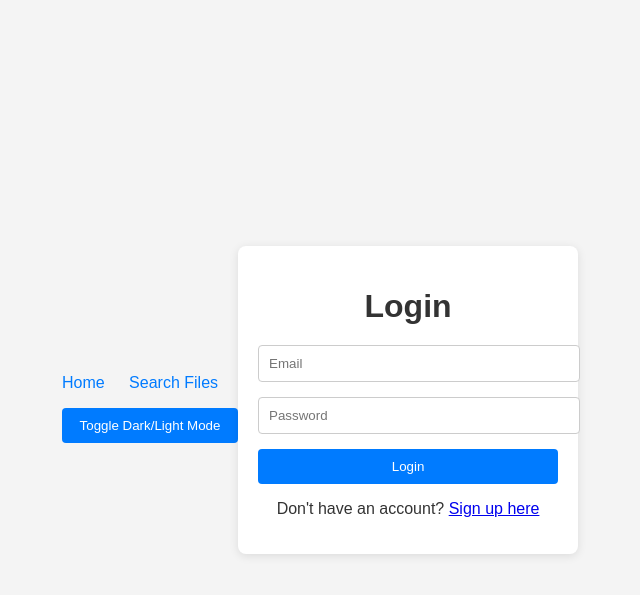
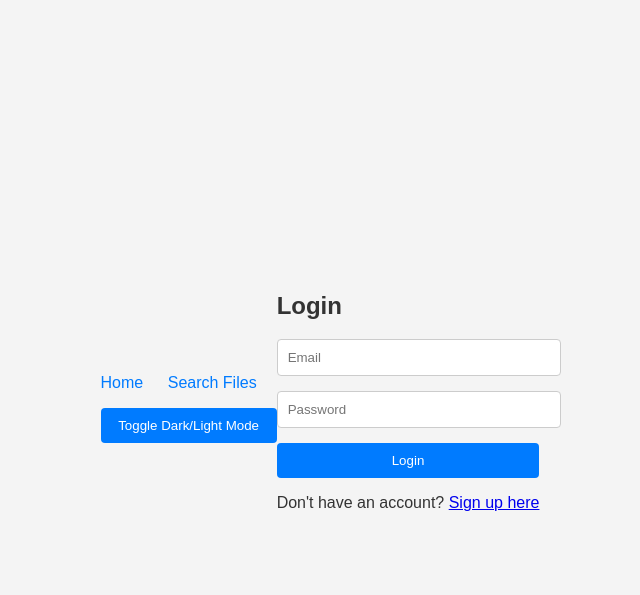
Before and after one commit to Perciviall/app, a Flask app: page /login in a window 1280 px wide. Shown: the top 595 px of the page, without its empty margins (320-960 px from the left). Run offline with Flask 3, Linux system fonts and the light colour scheme.

Commit message:
Update login.html

```diff
--- a/templates/login.html
+++ b/templates/login.html
@@ -9,23 +9,32 @@
 </head>
 <body>
     {% include 'header.html' %}
+
     {% with messages = get_flashed_messages(with_categories=true) %}
         {% if messages %}
             <ul>
-            {% for category, message in messages %}
-                <li class="alert alert-{{ category }}">{{ message }}</li>
-            {% endfor %}
+                {% for category, message in messages %}
+                    <li class="alert alert-{{ category }}">{{ message }}</li>
+                {% endfor %}
             </ul>
         {% endif %}
     {% endwith %}
-    <div class="container"> <!-- Add this container -->
-        <h1>Login</h1>
+
+    <div class="login-container">
+        <h2>Login</h2>
         <form method="POST">
-            <input type="email" name="email" placeholder="Email" required>
-            <input type="password" name="password" placeholder="Password" required>
+            <div class="form-group">
+                <input type="email" name="email" placeholder="Email" required>
+            </div>
+            <div class="form-group">
+                <input type="password" name="password" placeholder="Password" required>
+            </div>
             <button type="submit">Login</button>
         </form>
+
         <p>Don't have an account? <a href="https://www.percivial.live/register">Sign up here</a></p>
-    </div> <!-- End of container -->
+    </div>
+
+    <script src="{{ url_for('static', filename='script.js') }}"></script>
 </body>
 </html>
```
